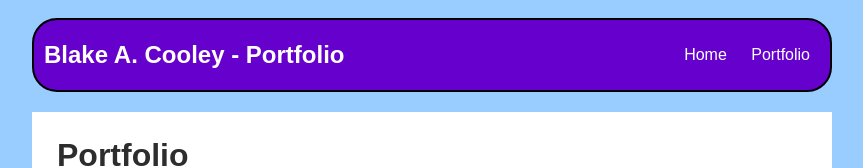
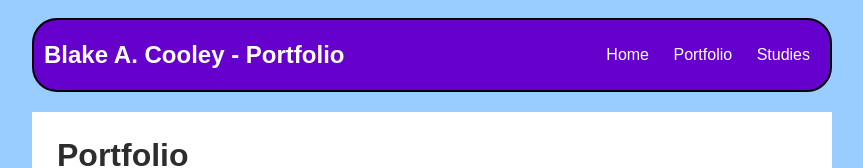
Before and after one commit to TehBakey/TehBakey.github.io, a plain HTML site: page portfolio.html in a window 1280 px wide. Shown: the top 168 px of the page, without its empty margins (208-1071 px from the left). Drawn offline with nearby package versions, Linux system fonts and the light colour scheme.

Commit message:
updated nav bar

```diff
--- a/portfolio.html
+++ b/portfolio.html
@@ -92,6 +92,7 @@
                 </li>
                 <li><a href="portfolio.html">Portfolio</a>
                 </li>
+                 <li><a href="studies.html">Studies</a></li>
             </ul>
         </nav>
         <main>
```
Also changed, not shown: index.html (+1 -0 lines).
